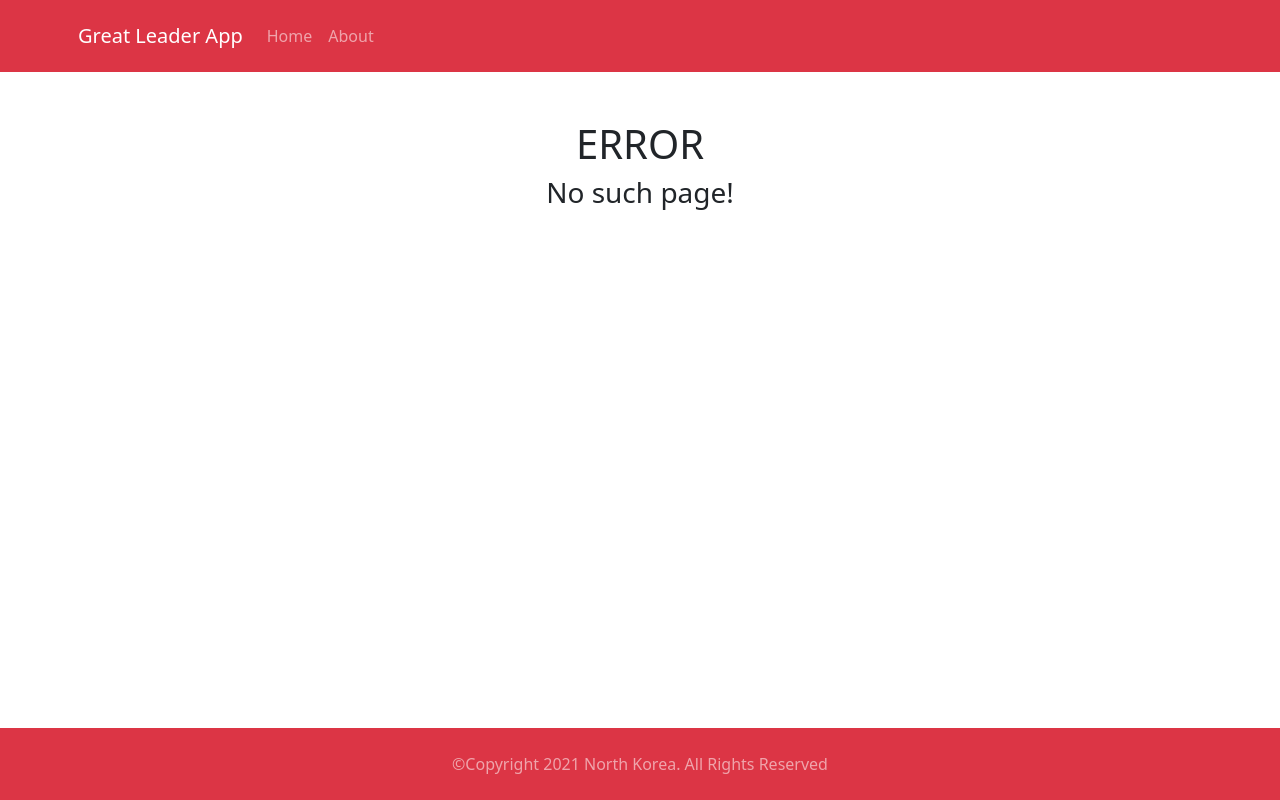
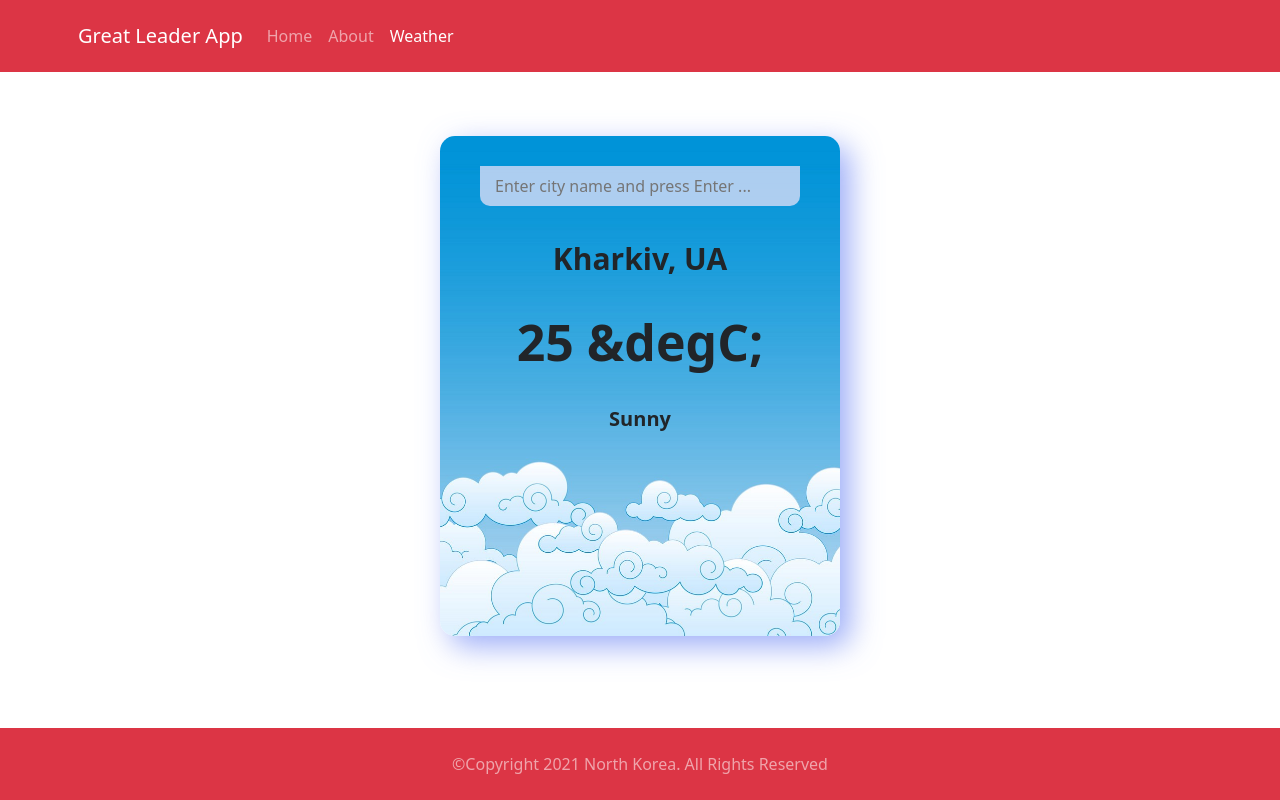
Before and after one commit to E1Presidente/pet_project, a React (Create React App) app in the folder react-app/: page /weather in a window 1280 px wide. Built offline with nearby package versions, Linux system fonts and the light colour scheme.

Commit message:
weather app

```diff
--- a/react-app/src/App.js
+++ b/react-app/src/App.js
@@ -3,6 +3,7 @@ import Main from './components/Main';
 import About from './components/About';
 import Footer from './components/Footer';
 import Header from './components/Header';
+import Weather from './components/Weather';
 import Error from './components/Error';
 
 function App() {
@@ -13,6 +14,7 @@ function App() {
         <Switch>
           <Route exact path="/" component={Main} />
           <Route exact path="/about" component={About} />
+          <Route exact path="/weather" component={Weather} />
           <Route component={Error}/>
         </Switch>
       </Router>
--- a/react-app/src/components/Header.js
+++ b/react-app/src/components/Header.js
@@ -11,6 +11,7 @@ function Header() {
               <Nav className="mr-auto">
                 <Nav.Link as={NavLink} exact to="/">Home</Nav.Link>
                 <Nav.Link as={NavLink} exact to="/about">About</Nav.Link>
+                <Nav.Link as={NavLink} exact to="/weather">Weather</Nav.Link>
               </Nav>
             </Navbar.Collapse>
           </Container>
--- a/react-app/src/components/Main.js
+++ b/react-app/src/components/Main.js
@@ -1,15 +1,27 @@
 import {useState} from 'react';
-import {Container, Button, Fade, Row, Col} from 'react-bootstrap';
+import {Container, Button, Fade, Row, Col, Spinner} from 'react-bootstrap';
 
 function Main() {
+  const buttonOriginal = 'Get qoute of great leader!';
+  const buttonNew = 'Push to get another quote';
+
   const [quoteButton, setQuoteButton] = useState(false);
   const [quoteStyle, setQuoteStyle] = useState('outline-primary');
-  const [quoteText, setQuoteText] = useState('Get qoute of great leader!');
+  const [quoteText, setQuoteText] = useState(buttonOriginal);
+  const [quoteFetch, setQuoteFetch] = useState(false);
 
   const buttonHandler = () => {
-    setQuoteButton(!quoteButton);
-    quoteStyle === 'outline-primary' ? setQuoteStyle('primary') : setQuoteStyle('outline-primary');
-    quoteText === 'Get qoute of great leader!' ? setQuoteText('Push to get another quote') : setQuoteText('Get qoute of great leader!');
+    setQuoteButton(true);
+    quoteStyle === 'outline-primary' && setQuoteStyle('primary');
+    quoteText === buttonOriginal && setQuoteText(buttonNew);
+    setQuoteFetch(false);
+    getQuote();
+  };
+
+  const getQuote = () => {
+    fetch('http://192.168.12.121:3500/quotes')
+      .then(response => response.json())
+      .then(data => setQuoteFetch(data.quote))
   };
 
   return (
@@ -32,9 +44,7 @@ function Main() {
         <Container id="example-fade-text">
           <Row className="justify-content-md-center">
             <Col md="auto" className="p-3">
-              Anim pariatur cliche reprehenderit, enim eiusmod high life accusamus
-              terry richardson ad squid. Nihil anim keffiyeh helvetica, craft beer
-              labore wes anderson cred nesciunt sapiente ea proident.
+              {quoteFetch === false ? <Spinner animation="border" variant="primary" /> : <h4>{quoteFetch}</h4>}
             </Col>
           </Row>
         </Container>
--- /dev/null
+++ b/react-app/src/components/Weather.js
@@ -0,0 +1,36 @@
+//lets use jsx and custom css in this component, no react-bootstrap components
+import '../css/Weather.css';
+import {useState} from 'react';
+
+function Weather() {
+
+  // const [weather, setweather] =
+
+  const getWeather = () => {
+    fetch('http://192.168.12.121:3500/weather')
+      // .then(response => response.json())
+      // .then(data => )
+  }
+
+  return (
+    <>
+      <div className="app">
+        <div className="weather-app">
+          <input onBlur={() => console.log('dsdasdsdas')} onFocus={() => console.log('asdas')} type="text" className="weather-app-search" spellCheck="false" placeholder="Enter city name and press Enter ..." />
+          <div className="weather-app-city">
+            <p>Kharkiv, UA</p>
+          </div>
+          <div className="weather-app-temperature">
+            <p>25 &degC;</p>
+          </div>
+          <div className="weather-app-cloudy">
+            <p>Sunny</p>
+          </div>
+          <div className="weather-icon" />
+        </div>
+      </div>
+    </>
+  );
+}
+
+export default Weather;
--- /dev/null
+++ b/react-app/src/css/Weather.css
@@ -0,0 +1,72 @@
+.app {
+    align-items: center;
+    display: flex;
+    flex-direction: column;
+}
+
+.weather-app {
+    margin: 4rem auto;
+    height: 500px;
+    width: 400px;
+    background-image: url('../img/bg.jpg');
+    background-size: cover;
+    background-position: top, center;
+    border-radius: 15px;
+    display: flex;
+    flex-direction: column;
+    align-items: center;
+    box-shadow: 10px 10px 30px rgba(114, 138, 245, 0.7);
+
+}
+
+@media (max-width: 450px) {
+    .weather-app {
+        width: 300px;
+    }
+}
+
+.weather-app-search {
+    margin: 30px auto;
+    padding: 5px 15px;
+    height: 40px;
+    width: 80%;
+    outline: none;
+    border: none;
+    background-color: rgba(215, 221, 247, 0.8);
+    color: rgba(8, 10, 20, 0.9);
+    border-radius: 0 0 10px 10px;
+    font-weight: 500;
+    transition: 0.5s ease-in-out;
+}
+
+.weather-app-search:focus {
+    background-color: rgb(229, 238, 240);
+    box-shadow: 0 12px 10px rgba(248, 248, 115, 0.8);
+}
+
+.weather-app-city {
+    margin-bottom: 8px;
+    font-size: 30px;
+    font-weight: 700;
+    transition: 0.5s ease-in-out;
+}
+
+.weather-app-temperature {
+    margin-bottom: 8px ;
+    font-size: 50px;
+    font-weight: 800;
+    transition: 0.5s ease-in-out;
+}
+
+.weather-app-cloudy {
+    margin-bottom: -12px;
+    font-size: 20px;
+    font-weight: 700;
+    /* text-shadow: none; */
+    transition: 0.5s ease-in-out;
+}
+
+.focus {
+    transition: 0.5s ease-in-out;
+    text-shadow: 0 3px 6px rgba(8, 10, 20, 0.9);
+}
```
Also changed, not shown: react-app/src/App.css (deleted, +0 -38 lines), react-app/src/img/bg.jpg (added), 1 other file (tests, documents, lock files or other folders).
